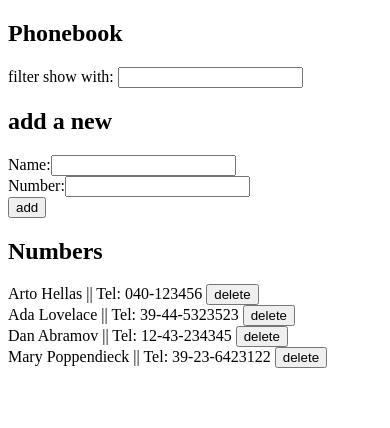
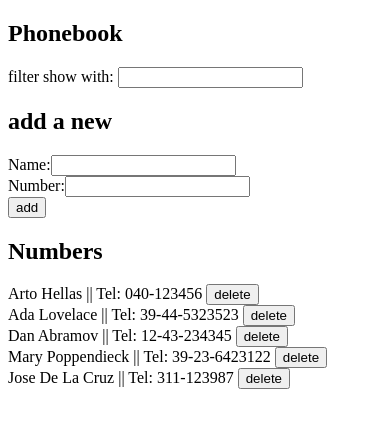
Before and after one commit to jdelacruzv/fullstackopen2022, a React (Create React App) app in the folder part2/phonebook/: page / in a window 390 px wide. Shown: the top 428 px of the page. Built offline with nearby package versions, Linux system fonts and the light colour scheme; data requests are answered from the project's data file.

Commit message:
exercise 2.18 phonebook step10

```diff
--- a/part2/phonebook/db.json
+++ b/part2/phonebook/db.json
@@ -19,6 +19,11 @@
       "name": "Mary Poppendieck",
       "number": "39-23-6423122",
       "id": 4
+    },
+    {
+      "name": "Jose De La Cruz",
+      "number": "311-123987",
+      "id": 5
     }
   ]
 }
--- a/part2/phonebook/src/App.js
+++ b/part2/phonebook/src/App.js
@@ -15,6 +15,9 @@ const App = () => {
 			.getAllContacts()
 			.then(initialContacts => {
 				setPersons(initialContacts);
+			})
+			.catch(error => {
+				console.log("Error getAllContacts: ", error);
 			});
 	}, []);
 
@@ -30,20 +33,44 @@ const App = () => {
     setFilter(event.target.value);
   };
 
-  const newContact = {
+	const newContact = {
 		name: newName,
-    number: newNumber,
-    id: persons.length + 1
+		number: newNumber,
+		id: persons.length + 1,
+	};
+
+	const updateName = (record, newNumber) => {
+		const { name, id } = record;
+		alert(`${name} is already added to phonebook, replace the old number with a new one?`)
+		const changedPerson = {
+			...record,
+			number: newNumber
+		};
+
+		contactService
+			.updateContact(id, changedPerson)
+			.then(returnedContact => {
+				setPersons(persons.map(person =>
+					person.id !== id ? person : returnedContact
+				))
+			})
+			.catch(error => {
+				console.log("Error updateContact: ", error);
+			});
 	};
 
 	const createName = () => {
-    persons.find(person => person.name === newName)
-      ? alert(`${newName} is already added to phonebook`)
+    const record = persons.find(person => person.name === newName);
+		record
+			? updateName(record, newNumber)
 			: contactService
 					.createContact(newContact)
 					.then(returnedContact => {
 						setPersons(persons.concat(returnedContact))
-				});
+					})
+					.catch(error => {
+						console.log("Error createContact: ", error);
+					});
   };
 
 	const addName = (event) => {
@@ -60,6 +87,9 @@ const App = () => {
 			.deleteContact(id)
 			.then(() => {
 				setPersons(persons.filter(p => p.id !== person.id));
+			})
+			.catch(error => {
+				console.log("Error deteleContact: ", error);
 			});
 	};
 
--- a/part2/phonebook/src/services/contacts.js
+++ b/part2/phonebook/src/services/contacts.js
@@ -6,9 +6,15 @@ const getAllContacts = () => {
 	return request.then(response => response.data);
 };
 
-const createContact = (newObject) => {
-	const request = axios.post(url, newObject);
+const createContact = (newContact) => {
+	const request = axios.post(url, newContact);
 	return request.then(response => response.data);
+};
+
+const updateContact = (id, newContact) => {
+	return axios
+		.put(`${url}/${id}`, newContact)
+		.then(response => response.data);
 };
 
 const deleteContact = (id) => {
@@ -19,6 +25,7 @@ const deleteContact = (id) => {
 const contactService = {
 	getAllContacts,
 	createContact,
+	updateContact,
 	deleteContact
 };
 
```
Also changed, not shown: part2/phonebook/src/components/PersonForm.js (+10 -2 lines).
